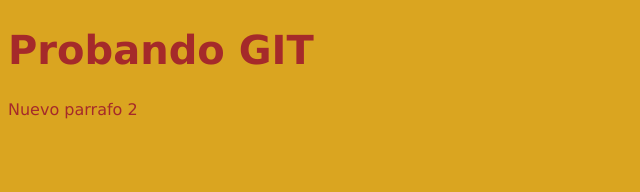
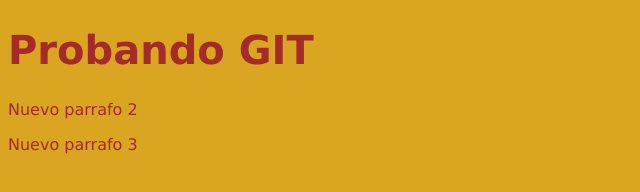
Before and after one commit to Wacheee/AprendiendoGit, a plain HTML site: page index.html in a window 1280 px wide. Shown: the whole page, without its empty margins (0-640 px from the left). Drawn offline with Linux system fonts and the light colour scheme.

Commit message:
Parrafo 3

```diff
--- a/index.html
+++ b/index.html
@@ -14,5 +14,6 @@
 <body>
 <h1>Probando GIT</h1>
   <p>Nuevo parrafo 2 </p>
+  <p>Nuevo parrafo 3 </p>
 </body>
 </html>
```
